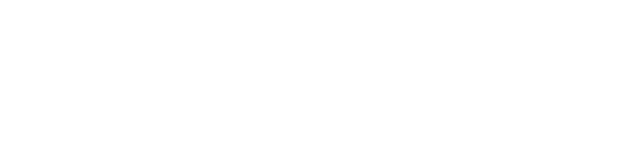
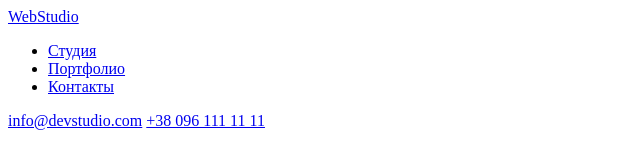
Before and after one commit to OKirsenko/goit-markup-hw-01, a plain HTML site: page index.html in a window 1280 px wide. Shown: the whole page, without its empty margins (0-640 px from the left). Drawn offline with Linux system fonts and the light colour scheme.

Commit message:
Зробленний header

```diff
--- a/index.html
+++ b/index.html
@@ -1,5 +1,5 @@
 <!DOCTYPE html>
-<html lang="en">
+<html lang="ru">
 <head>
     <meta charset="UTF-8">
     <meta http-equiv="X-UA-Compatible" content="IE=edge">
@@ -7,6 +7,25 @@
     <title>Document</title>
 </head>
 <body>
-
+  <header>
+      <a href="#">WebStudio</a>
+      <nav>
+          <ul>
+              <li>
+                  <a href="#">Студия</a>
+              </li>
+              <li>
+                  <a href="#">Портфолио</a>
+              </li>
+              <li>
+                  <a href="#">Контакты</a>
+              </li>
+          </ul>
+          <a href="mailto:info@devstudio.com">info@devstudio.com</a>
+          <a href="tel:+380961111111">+38 096 111 11 11</a>
+      </nav>
+  </header>
+  <main></main>
+  <footer></footer>
 </body>
 </html>
```
Also changed, not shown: images/box_1.png (added), images/box_2.png (added), images/box_3.png (added), images/team_card_ 1.png (added), images/team_card_ 2.png (added), images/team_card_3.png (added), images/team_card_4.png (added).
